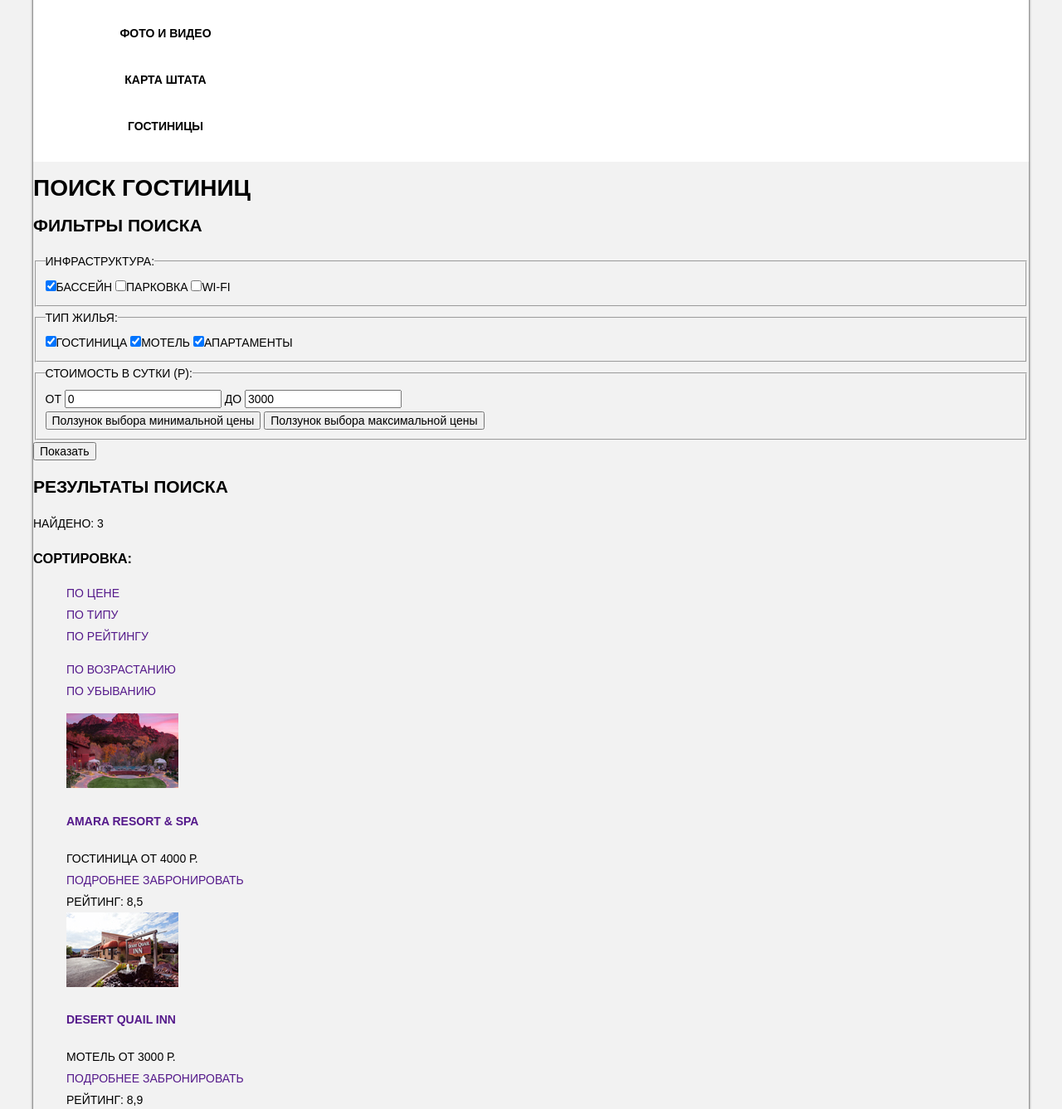
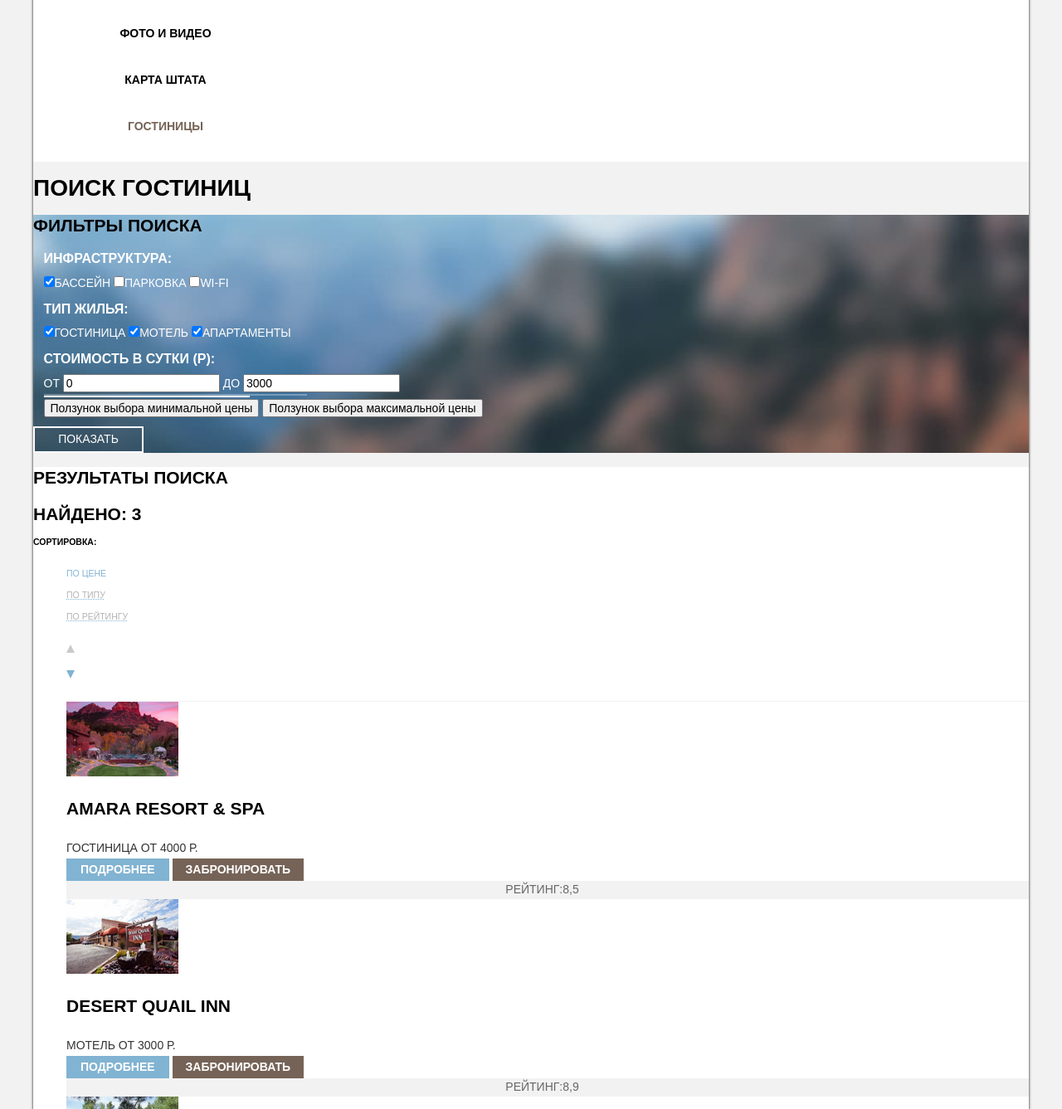
Before and after one commit to Eanew/Sedona, a plain HTML site: page catalog.html in a window 1280 px wide. Shown: the part 43-1380 px from the top of the page at 83% size. Drawn offline with Linux system fonts and the light colour scheme; a web font is replaced by a local one.

Commit message:
почти(!) доделал задание по 5-й лекции

```diff
--- a/catalog.html
+++ b/catalog.html
@@ -24,7 +24,7 @@
             <li><a href="">Информация</a></li>
             <li><a href="">Фото и видео</a></li>
             <li><a href="">Карта штата</a></li>
-            <li><a href="">Гостиницы</a></li>
+            <li><a class="navigation-current" href="" title="Текущая страница">Гостиницы</a></li>
           </ul>
         </nav>
 
@@ -102,8 +102,8 @@
               <li><a class="sorting-type" href="">По рейтингу</a></li>
             </ul>
             <ul class="sorting-select">
-              <li><a class="sorting-mode" href="" title="По возрастанию">По возрастанию</a></li>
-              <li><a class="sorting-mode current" href="" title="По убыванию">По убыванию</a></li>
+              <li><a class="sorting-mode ascending" href="" title="По возрастанию">По возрастанию</a></li>
+              <li><a class="sorting-mode descending current" href="" title="По убыванию">По убыванию</a></li>
             </ul>
           </div>
 
@@ -130,7 +130,9 @@
               </div>
 
               <div class="raiting">
-                <span>Рейтинг: 8,5</span>
+                <span>
+                  Рейтинг:<span class="raiting-score">8,5</span>
+                </span>
               </div>
             </li>
 
@@ -156,7 +158,9 @@
               </div>
 
               <div class="raiting">
-                <span>Рейтинг: 8,9</span>
+                <span>
+                  Рейтинг:<span class="raiting-score">8,9</span>
+                </span>
               </div>
             </li>
 
@@ -182,7 +186,9 @@
               </div>
 
               <div class="raiting">
-                <span>Рейтинг: 9,2</span>
+                <span>
+                  Рейтинг:<span class="raiting-score">9,2</span>
+                </span>
               </div>
             </li>
           </ul>
@@ -190,7 +196,7 @@
 
       </main>
 
-      <footer class="footer">
+      <footer class="footer catalog-footer">
 
         <span class="hash-tag">#visitSEDONA</span>
 
--- a/css/style.css
+++ b/css/style.css
@@ -23,6 +23,16 @@
        url("../fonts/pt-sans-v11-latin_cyrillic-700.woff") format("woff"), /* Modern Browsers */
        url("../fonts/pt-sans-v11-latin_cyrillic-700.ttf") format("truetype"), /* Safari, Android, iOS */
        url("../fonts/pt-sans-v11-latin_cyrillic-700.svg#PTSans") format("svg"); /* Legacy iOS */
+}
+
+html {
+  box-sizing: border-box;
+}
+
+*,
+*:before,
+*:after {
+  box-sizing: inherit;
 }
 
 body {
@@ -55,7 +65,6 @@ a {
   background-size: 1200px 58px, cover;
   background-position: left 0px bottom 0px, left 0px top 0px;
   background-repeat: no-repeat, no-repeat;
-  height: 774x;
 }
 
 .main-logo {
@@ -65,13 +74,8 @@ a {
 
 .main-navigation {
   font-weight: bold;
-  line-height: 26px;
   text-align: center;
   background-color: #ffffff;
-}
-
-.main-navigation a {
-  color: #000000;
 }
 
 .navigation-list li {
@@ -79,9 +83,25 @@ a {
   height: 56px;
 }
 
+.navigation-list a {
+  color: #000000;
+}
+
+a.navigation-current {
+  color: #766357;
+}
+
+.navigation-list a:hover:not(.navigation-current),
+.navigation-list a:focus {
+  color: #81b3d2;
+}
+
+.navigation-list a:active:not(.navigation-current) {
+  color: rgba(0, 0, 0, 0.3);
+}
+
 .advantage-list {
   width: 1200px;
-  height: 216px;
   background-image: url("../img/background-mask.png");
   background-color: #ffffff;
   text-align: center;
@@ -100,7 +120,7 @@ a {
   width: 400px;
   height: 256px;
   text-align: center;
-  line-height: 21px;
+  line-height: 1.5em;
   color: #ffffff;
   background-color: #81b3d2;
 }
@@ -112,7 +132,7 @@ a {
 
 .advantage h3 {
   font-size: 21px;
-  font-style: bold;
+  font-weight: bold;
 }
 
 .color-different h3 {
@@ -122,7 +142,7 @@ a {
 .advise {
   width: 400px;
   height: 330px;
-  line-height: 21px;
+  line-height: 1.5em;
   text-align: center;
   color: #333333;
   background-color: #ffffff;
@@ -146,51 +166,57 @@ a {
 
 .advise dt {
   font-size: 21px;
-  font-style: bold;
+  font-weight: bold;
   color: #000000;
 }
 
 .hotel-search {
-  height: 764px;
   background-color: #ffffff;
 }
 
 .find-hotel {
   width: 434px;
-  height: 96px;
   text-align: center;
-  line-height: 24px;
+  line-height: 1.71em;
   color: #333333;
 }
 
 .find-hotel h2 {
   font-size: 30px;
-  line-height: 36px;
-  font-style: bold;
+  line-height: 1.2em;
+  font-weight: bold;
   color: #000000;
 }
 
 .modal-button {
   width: 568px;
   height: 86px;
-  line-height: 26px;
   font-size: 21px;
-  font-style: bold;
+  font-weight: bold;
   color: #ffffff;
   text-align: center;
   background-color: #766357;
   display: inline-block;
 }
 
+.modal-button:hover,
+.modal-button:focus {
+  background-color: #604e43;
+}
+
+.modal-button:active {
+  color: rgba(255, 255, 255, 0.3);
+  background-color: #503e33;
+}
+
 .searchform {
   width: 568px;
-  height: 395px;
   background-color: #ffffff;
   box-shadow: 0px 7px 15px 0 rgba(0, 1, 1, 0.15);
 }
 
 .searchform .label {
-  font-style: bold;
+  font-weight: bold;
   text-align: left;
   color: #000000;
 }
@@ -198,11 +224,19 @@ a {
 .choose-date input {
   width: 346px;
   height: 38px;
-  font-style: bold;
-  text-align: left;
+  font-weight: bold;
   text-transform: uppercase;
   background-color: #f2f2f2;
   border: none;
+}
+
+.choose-date input:hover {
+  background-color: #ebebeb;
+}
+
+.choose-date input:focus {
+  border: solid 2px #e5e5e5;
+  background-color: #ffffff;
 }
 
 .calendar {
@@ -227,6 +261,7 @@ a {
 
 .counter input {
   text-align: center;
+  font-weight: bold;
 }
 
 .counter button {
@@ -237,22 +272,31 @@ a {
   width: 458px;
   height: 58px;
   font-size: 21px;
-  font-style: bold;
+  font-weight: bold;
   color: #ffffff;
   text-transform: uppercase;
   background-color: #81b3d2;
   border: none;
 }
 
+.searchform-button:hover,
+.searchform-button:focus {
+  background-color: #669ec0;
+}
+
+.searchform-button:active {
+  color: rgba(255, 255, 255, 0.3);
+  background-color: #5496bd;
+}
+
 .footer {
   width: 1200px;
-  height: 120px;
   opacity: 0.9;
 }
 
 .hash-tag {
   font-size: 21px;
-  font-style: bold;
+  font-weight: bold;
   text-align: center;
 }
 
@@ -270,3 +314,162 @@ a {
 .copyright a {
   font-size: 0;
 }
+
+.filters {
+  background-image: url("../img/filter background.jpg");
+  background-color: skyblue;
+  background-size: 1200px 563px;
+}
+
+.filter fieldset {
+  border: none;
+  color: #ffffff;
+}
+
+.filter-legend {
+  font-size: 16px;
+  line-height: 1.31em;
+  font-weight: bold;
+  text-align: left;
+}
+
+.checkbox-label {
+  line-height: 1.5em;
+  text-align: left;
+}
+
+.price-count .label {
+  line-height: 1.5em;
+  text-align: center;
+}
+
+.show-results {
+  width: 133px;
+  height: 32px;
+  line-height: 1.5em;
+  color: #ffffff;
+  border: solid 2px #ffffff;
+  text-transform: uppercase;
+  background: transparent;
+}
+
+.price-line {
+  width: 317px;
+  height: 2px;
+  opacity: 0.3;
+  background-color: #ffffff;
+}
+
+.price-line.active {
+  width: 248px;
+  opacity: 1;
+}
+
+.filter-results {
+  background-color: #ffffff;
+}
+
+.sorting {
+  text-align: left;
+}
+
+.hotels-found {
+  font-size: 21px;
+  font-weight: bold;
+}
+
+.sorting-header,
+.sorting-type {
+  font-size: 10.5px;
+  line-height: 1.67em;
+}
+
+.sorting-type {
+  color: rgba(0, 0, 0, 0.3);
+  text-decoration: underline dotted #81b3d2;
+}
+
+.sorting-type.current {
+  color: #81b3d2;
+  text-decoration: none;
+}
+
+.sorting-mode {
+  font-size: 0px;
+  display: inline-block;
+}
+
+.sorting-mode::before {
+  border-style: solid;
+  border-width: 10px 5.5px;
+  border-color: #cacaca transparent;
+  content: "";
+  display: inline-block;
+}
+
+.ascending::before {
+  border-top: 0px;
+}
+
+.descending::before {
+  border-bottom: 0px;
+}
+
+.sorting-mode.current::before {
+  border-color: #81b3d2 transparent;
+}
+
+.hotel-preview {
+  border-top: 1px solid #f2f2f2;
+}
+
+.hotel-preview:last-child {
+  border-bottom: 1px solid #f2f2f2;
+}
+
+.hotel-heading a {
+  font-size: 21px;
+  font-weight: bold;
+  color: #000000;
+  text-align: left;
+}
+
+.hotel-attribute {
+  line-height: 1.5em;
+  color: #333333;
+  text-align: left;
+}
+
+.preview-button {
+  padding: 3px 17px;
+  line-height: 1.5em;
+  font-weight: bold;
+  color: #ffffff;
+  background-color: #81b3d2;
+  text-align: center;
+  display: inline-block;
+}
+
+.preview-button:nth-child(2n) {
+  padding: 3px 16px;
+  background-color: #766357;
+}
+
+.raiting {
+  line-height: 1.5em;
+  color: #666666;
+  text-align: center;
+  background-color: #f2f2f2;
+}
+
+.raiting > span {
+  padding: 3px 16px 13px 3px;
+}
+
+
+
+
+
+.catalog-footer {
+  background-color: #ffffff;
+}
```
Also changed, not shown: index.html (+1 -1 lines), img/minus.png (added), img/minus.svg (added), img/plus.png (added).
